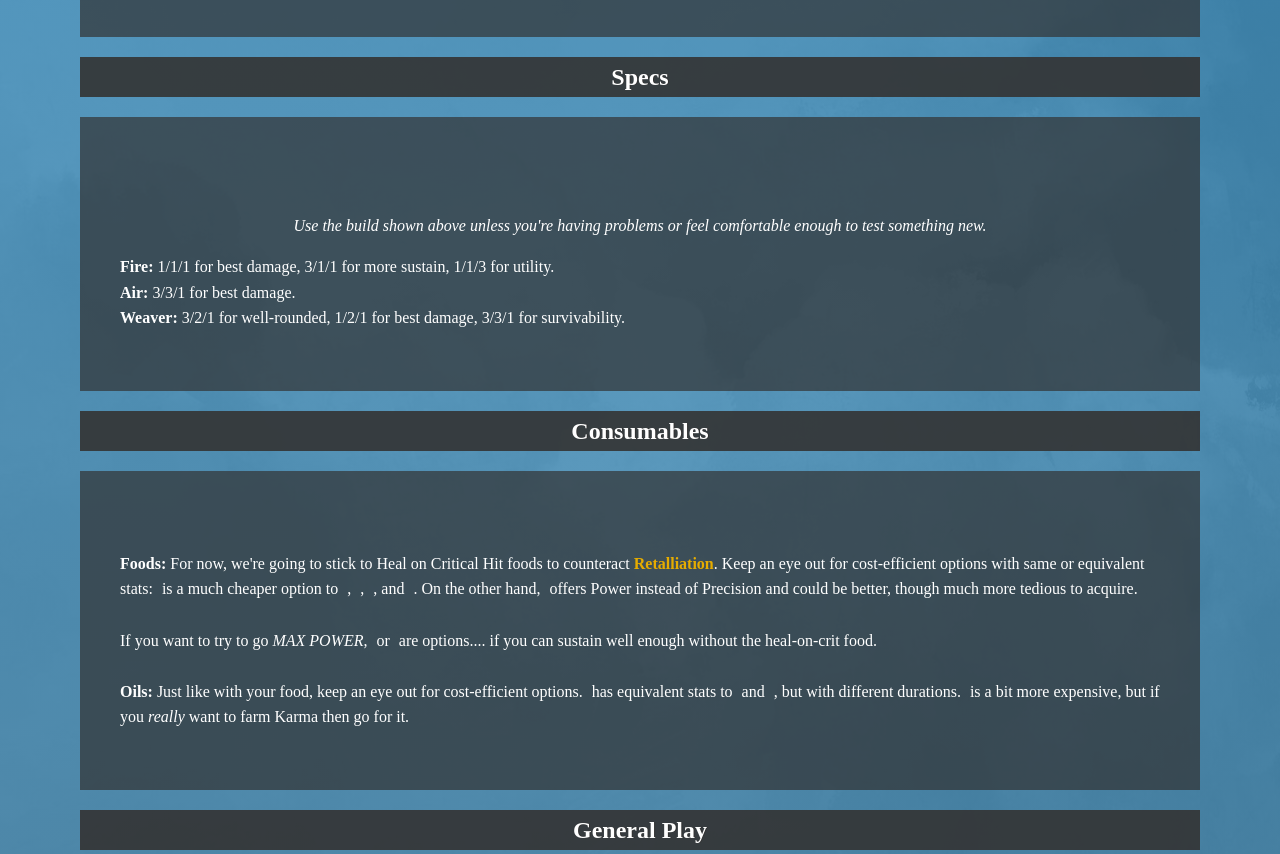
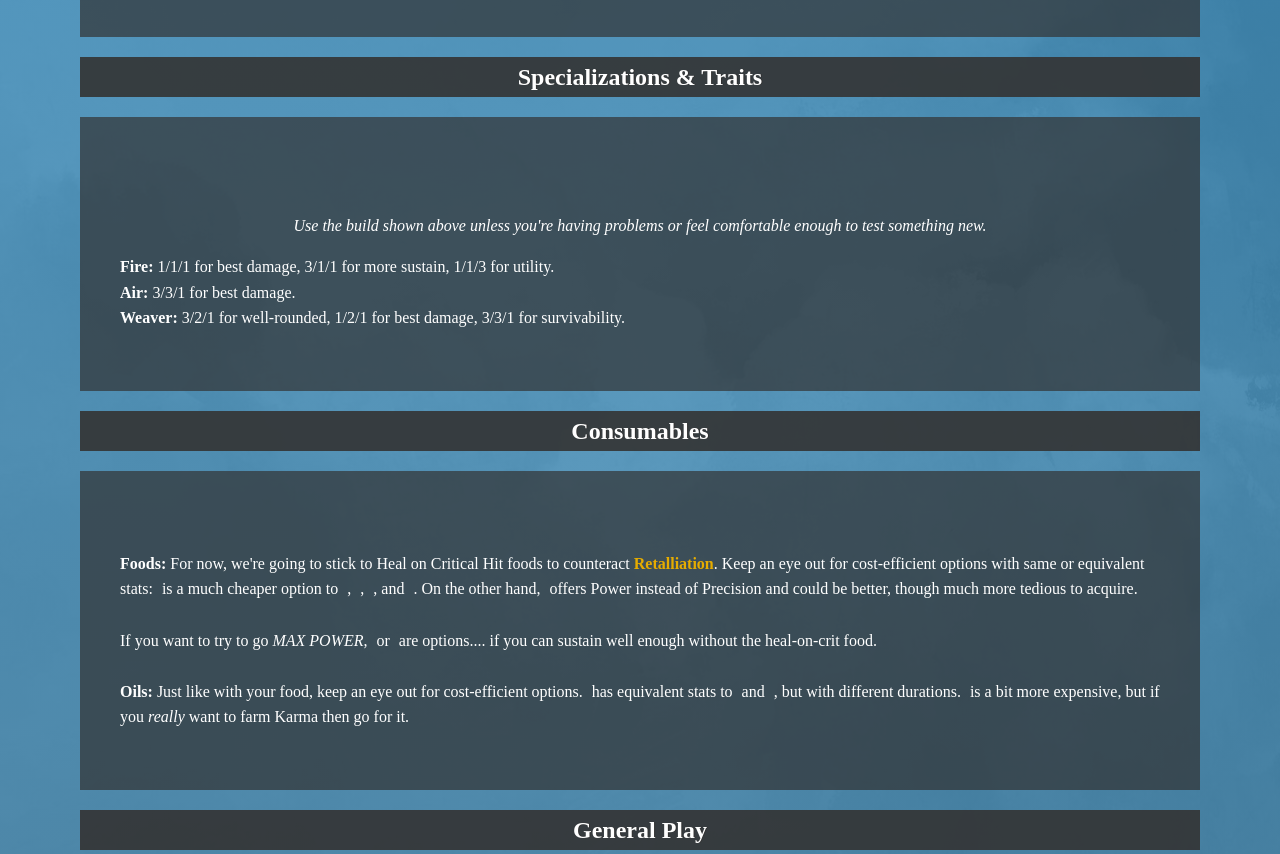
Before and after one commit to tgdm/gw2.github.io, a plain HTML site: page index.html in a window 1280 px wide. Shown: the part 1693-2547 px from the top of the page. Drawn offline with Linux system fonts and the light colour scheme; a script that the page names is missing.

Commit message:
Declared Language

```diff
--- a/index.html
+++ b/index.html
@@ -1,7 +1,7 @@
 <!DOCTYPE html>
-<html>
-
+<html lang="en">
 <head>
+	<meta charset="utf-8"/>
 	<link rel="stylesheet" href="assets/stylesheet/style.css">
 </head>
 
@@ -245,7 +245,7 @@
 			</div>
 		</div>
 
-		<h2>Specs</h2>
+		<h2>Specializations & Traits</h2>
 		<div class="tabcontent_content">
 			<div class="gw2a-specs">
 				<div data-armory-embed="specializations" data-armory-ids="31,41,56" data-armory-31-traits="296,325,1510" data-armory-41-traits="232,1502,226" data-armory-56-traits="2115,2061,2131">
@@ -767,7 +767,7 @@
 			</div>
 		</div>
 
-		<h2>Specs</h2>
+		<h2>Specializations & Traits</h2>
 		<div class="tabcontent_content">
 			<div class="gw2a-specs">
 				<div data-armory-embed="specializations" data-armory-ids="41" data-armory-41-traits="224,214,1503">
```
